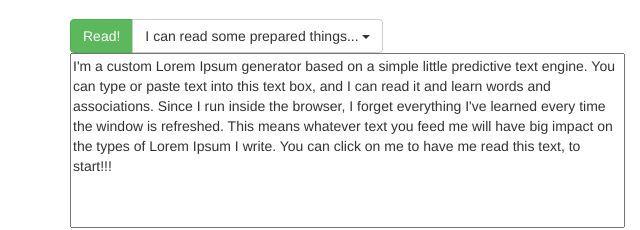
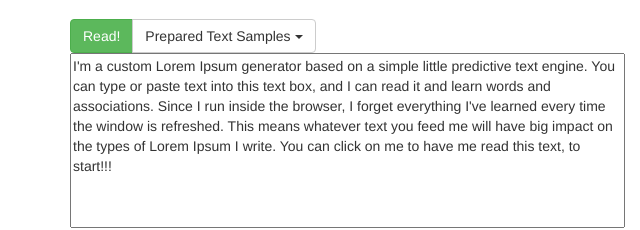
Before and after one commit to marcushaddon/HortonUI, a plain HTML site: page index.html in a window 1280 px wide. Shown: the part 231-461 px from the top of the page, 0-640 px from the left. Drawn offline with nearby package versions, Linux system fonts and the light colour scheme.

```diff
--- a/index.html
+++ b/index.html
@@ -57,7 +57,7 @@
 							<button class="btn btn-success" id="readbutton">Read!</button>
 							<div class="btn-group">
 							  <button class="btn btn-default dropdown-toggle" type="button" id="dropdownMenu1" data-toggle="dropdown" aria-haspopup="true" aria-expanded="true">
-							    I can read some prepared things...
+							    Prepared Text Samples
 							    <span class="caret"></span>
 							  </button>
 							  <ul class="dropdown-menu" aria-labelledby="dropdownMenu1">
```
Also changed, not shown: scripts/macbeth.json (+1 -1 lines).
